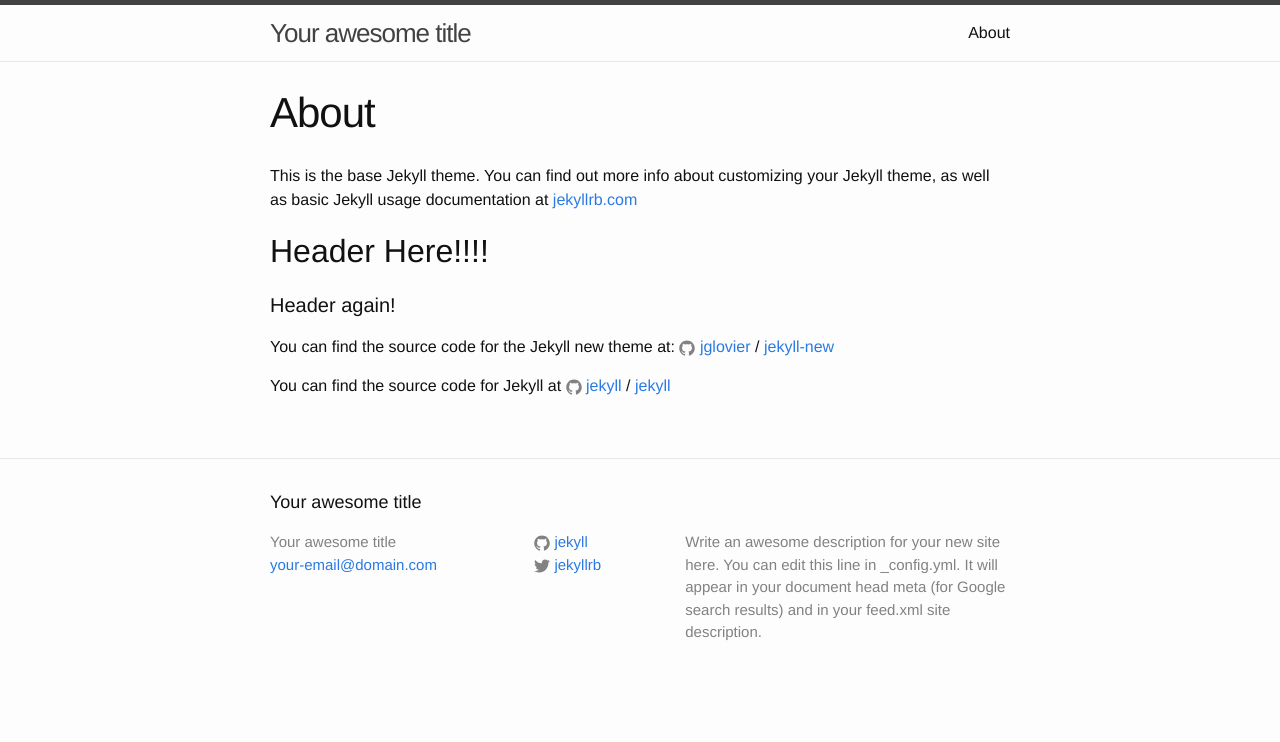
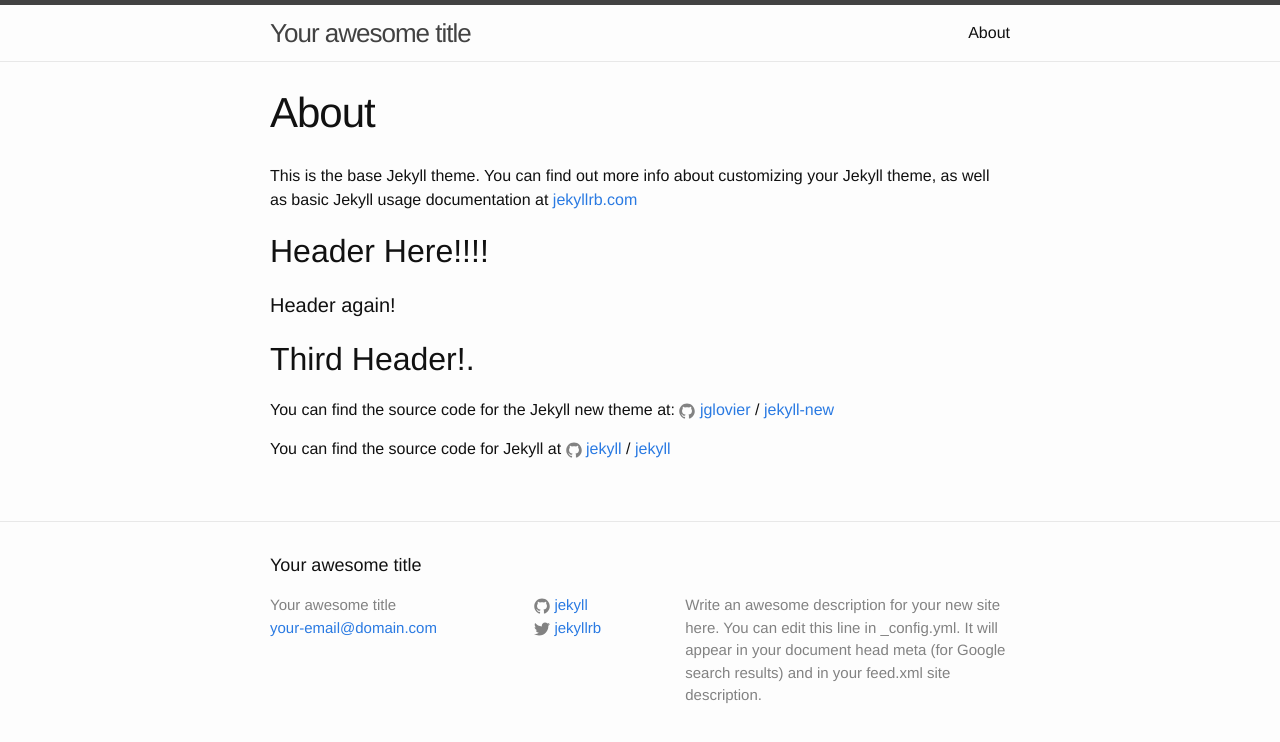
Before and after one commit to coder745/josh_website, a Jekyll site: the page built from about.md, in a window 1280 px wide. Shown: the top 742 px of the page. Built offline with Jekyll 4.4.1, drawn with Linux system fonts in a browser that asks for light colours.

Commit message:
More changes to the about page

```diff
--- a/about.md
+++ b/about.md
@@ -8,6 +8,7 @@
 
 ## Header Here!!!!
 #### Header again!
+## Third Header!.
 
 You can find the source code for the Jekyll new theme at:
 {% include icon-github.html username="jglovier" %} /
```
